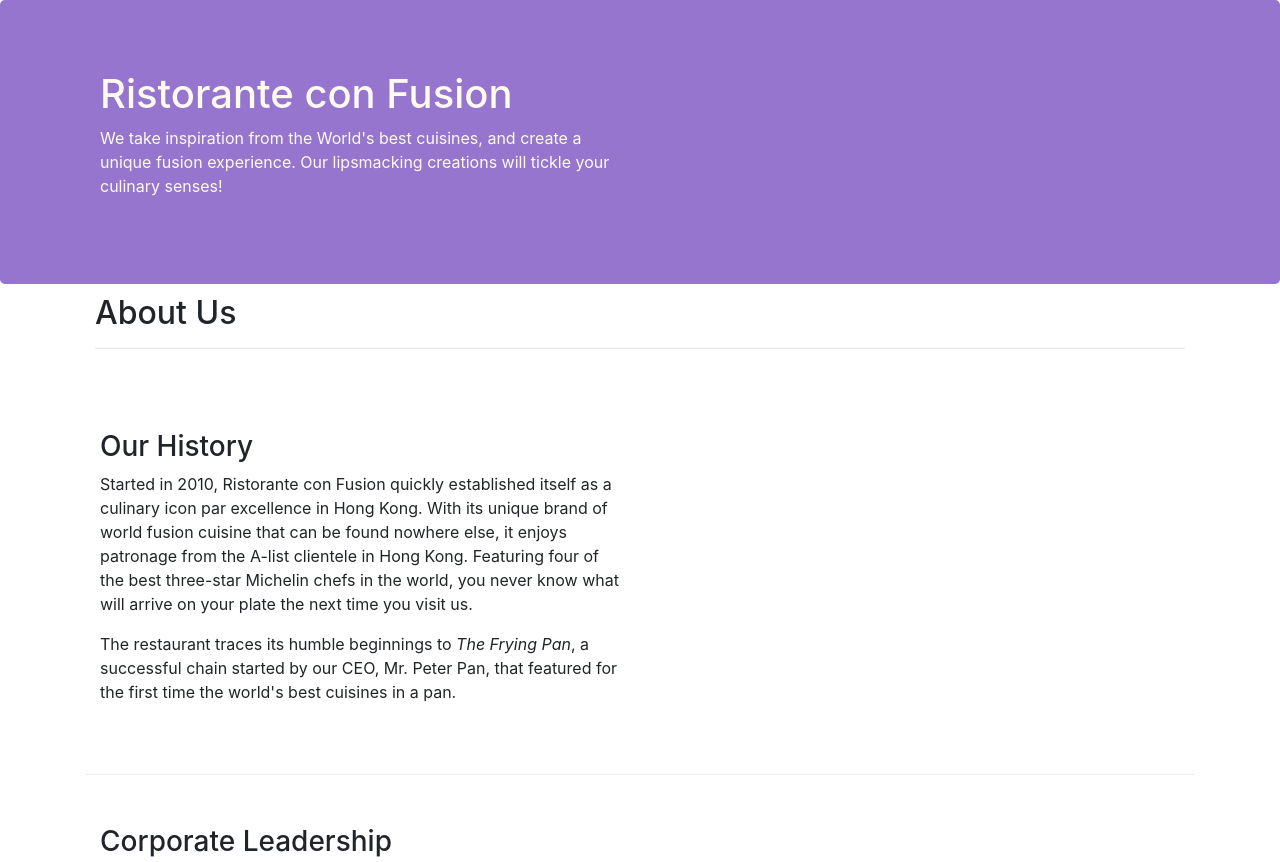
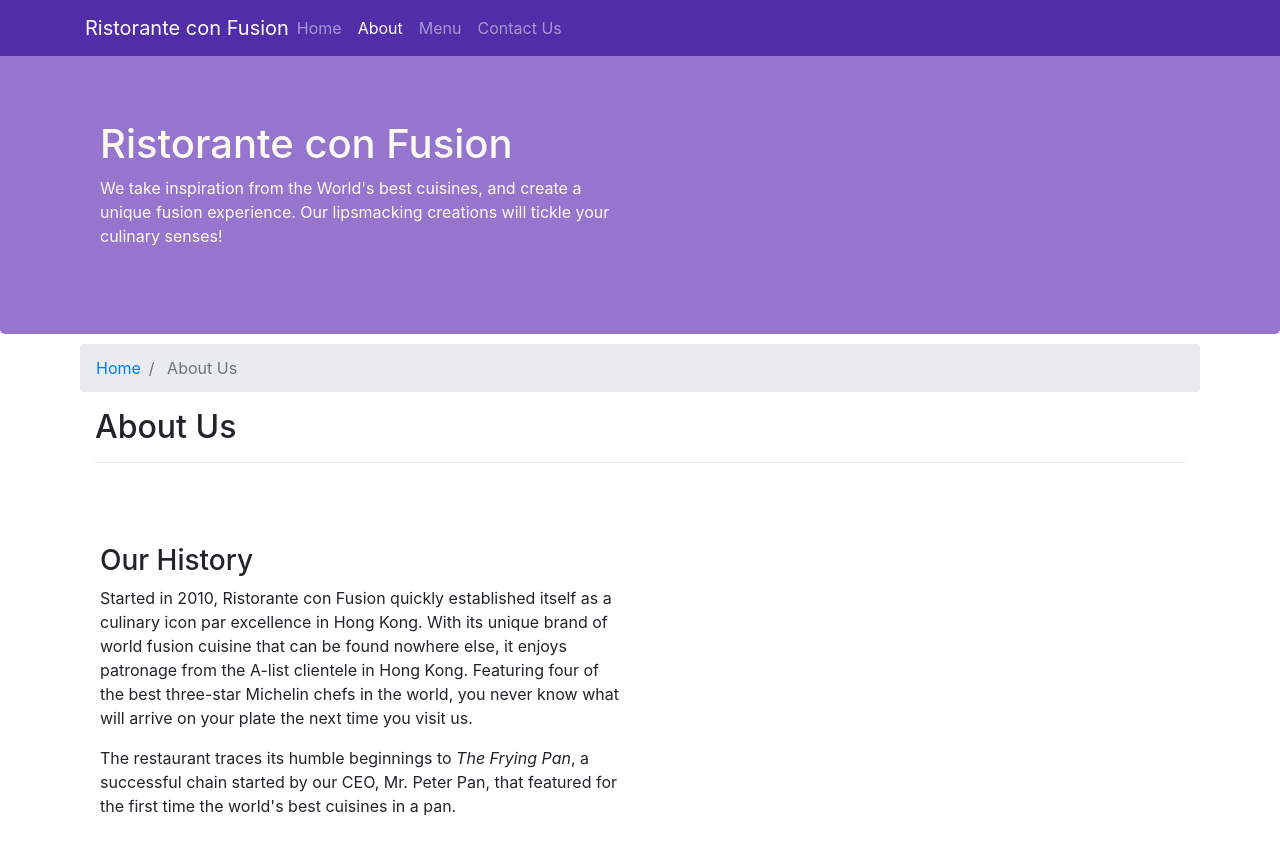
Before and after one commit to Dckstr6/Bootstrap4, a website: page aboutus.html in a window 1280 px wide. Shown: the top 862 px of the page. Drawn offline with nearby package versions, Linux system fonts and the light colour scheme.

Commit message:
Added Navbar and Breadcrumb

```diff
--- a/CSS/styles.css
+++ b/CSS/styles.css
@@ -35,3 +35,12 @@
     padding: 50px 0px 50px 0px;
     min-height: 400px;
 }
+
+body {
+    padding: 50px 0px 0px 0px;
+    z-index: 0;
+}
+
+.navbar-dark {
+    background: #512DA8;
+}
--- a/aboutus.html
+++ b/aboutus.html
@@ -16,6 +16,23 @@
 
 <body>
 
+    <nav class="navbar navbar-dark navbar-expand-sm fixed-top">
+        <div class="container">
+            <button class="navbar-toggler" type="button" data-toggle="collapse" data-target="#Navbar">
+                <span class="navbar-toggler-icon"></span>
+            </button>
+            <a class="navbar-brand mr-auto" href="index.html">Ristorante con Fusion</a>
+            <div class="collapse navbar-collapse" id="Navbar">
+                <ul class="navbar-nav mr-auto">
+                    <li class="nav-item"><a class="nav-link" href="index.html">Home</a></li>
+                    <li class="nav-item active"><a class="nav-link" href="aboutus.html">About</a></li>
+                    <li class="nav-item"><a class="nav-link" href="index.html">Menu</a></li>
+                    <li class="nav-item"><a class="nav-link" href="index.html">Contact Us</a></li>
+                </ul>
+            </div>
+        </div>
+    </nav>
+
     <header class="jumbotron">
         <div class="container">
             <div class="row row-header">
@@ -31,6 +48,14 @@
 
     <div class="container">
         <div class="row align-content-center" style="padding: 10px;">
+            <ol class="col-12 breadcrumb">
+                <li class="breadcrumb-item">
+                    <a href="index.html">Home</a>
+                </li>
+                <li class="breadcrumb-item active">
+                    About Us
+                </li>
+            </ol>
             <div class="col-12">
                 <h2>About Us</h2>
                 <hr>
@@ -74,7 +99,7 @@
                 <div class="col-4 offset-1 col-sm-2">
                     <h5>Links</h5>
                     <ul class="list-unstyled">
-                        <li><a href="#">Home</a></li>
+                        <li><a href="index.html">Home</a></li>
                         <li><a href="#">About</a></li>
                         <li><a href="#">Menu</a></li>
                         <li><a href="#">Contact</a></li>
```
Also changed, not shown: index.html (+18 -3 lines), 1 other file.
